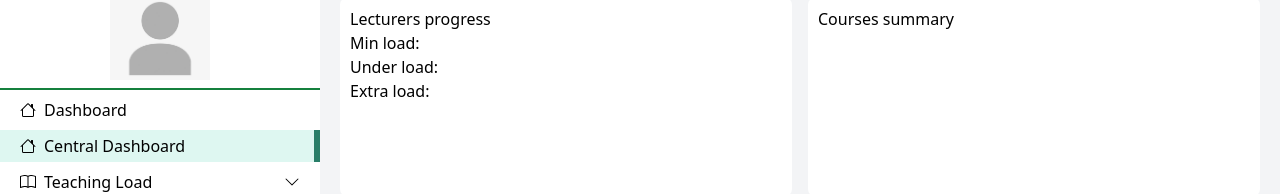
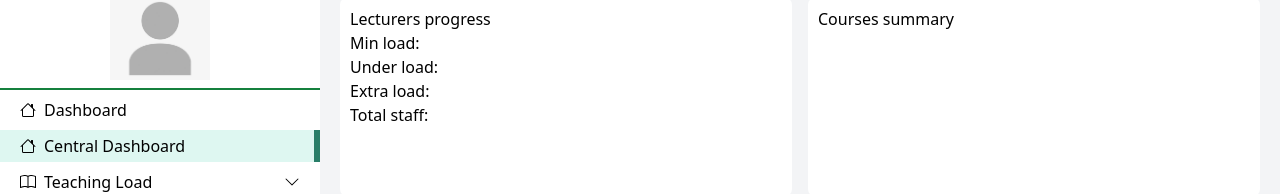
Before and after one commit to SE-Dev-team-cocis/teaching_load_r, a React (Vite) app: page /teaching-load/central in a window 1280 px wide. Shown: the part 107-301 px from the top of the page. Built offline with nearby package versions, Linux system fonts and the light colour scheme; no server answers.

Commit message:
Can now broadcast load

```diff
--- a/src/components/BelowButtons.tsx
+++ b/src/components/BelowButtons.tsx
@@ -4,6 +4,8 @@ import { assignLoad } from "../zustand/api/apis";
 import { toast } from "react-toastify";
 import CourseSubgroup, { Course } from "./load/CourseSubgroup";
 import useUserstore from "../zustand/userStore";
+import axios from "axios";
+import { useNavigate } from "react-router-dom";
 
 type AssignLoad = {
   courses: string;
@@ -22,8 +24,9 @@ const BelowButtons = ({ broadcast }: ButtonProps) => {
 
   const checkedLecturers = useNewLoadStore21((state) => state.checkedLecturers);
   const checkedCourses = useNewLoadStore21((state) => state.checkedCourses);
-  const checkedSemesterList = useNewLoadStore21((state) => state.checkedSemesterList);
-
+  const checkedSemesterList = useNewLoadStore21(
+    (state) => state.checkedSemesterList
+  );
 
   const setCheckedLecturers = useNewLoadStore21(
     (state) => state.setCheckedLecturers
@@ -31,9 +34,9 @@ const BelowButtons = ({ broadcast }: ButtonProps) => {
   const setCheckedCourses = useNewLoadStore21(
     (state) => state.setCheckedCourses
   );
-    const setCheckedSemesterList = useNewLoadStore21(
-      (state) => state.setCheckedSemesterList
-    );
+  const setCheckedSemesterList = useNewLoadStore21(
+    (state) => state.setCheckedSemesterList
+  );
 
   const myCheckedCourse: Course = checkedCourses[0];
 
@@ -126,6 +129,20 @@ const BelowButtons = ({ broadcast }: ButtonProps) => {
     }
   }
 
+  const user = useUserstore((state) => state.user);
+  const navigate = useNavigate();
+  const broadcastLoad = async (id: number) => {
+    console.log(id);
+    try {
+      const url = `https://teaching-load-api.onrender.com/api/broadcast/${id}`;
+      const response = await axios.put(url);
+      //Add toastify asynchronously
+      navigate("/teaching-load/central");
+    } catch (error) {
+      console.error(error);
+    }
+  };
+
   return (
     <>
       <div className="flex gap-4 justify-center items-center control_buttons ml-4 mt-3">
@@ -159,6 +176,7 @@ const BelowButtons = ({ broadcast }: ButtonProps) => {
           type="button"
           // disabled={broadcast === false ? true : true}
           disabled={!broadcast}
+          onClick={() => broadcastLoad(user.id)}
         >
           Broadcast
         </button>
--- a/src/components/CentralDashboard.tsx
+++ b/src/components/CentralDashboard.tsx
@@ -5,6 +5,8 @@ import axios from "axios";
 
 const CentralDashboard = () => {
   const [staff, setStaff] = useState([]);
+  const [totalStaff, setTotalStaff] = useState([]);
+
   const [collegeLoad, setCollegeLoad] = useState([]);
   const [departmentLoad, setDepartmentLoad] = useState([]);
 
@@ -13,10 +15,12 @@ const CentralDashboard = () => {
     try {
       const response = await axios.get(url);
       setStaff(response.data?.staff);
+      setTotalStaff(response.data.total_staff);
+
       setCollegeLoad(response.data?.overall_total_load);
       setDepartmentLoad(response.data.department_load);
 
-      // console.log(response.data);
+      console.log(response.data);
     } catch (error) {
       console.error(error);
     }
@@ -25,10 +29,10 @@ const CentralDashboard = () => {
   useEffect(() => {
     fetchSummary();
   }, []);
-  console.log(departmentLoad);
+  // console.log(departmentLoad);
   return (
     <div>
-      <TopCharts collegeLoad={collegeLoad} />
+      <TopCharts collegeLoad={collegeLoad} totalStaff={totalStaff} />
 
       <div className="grid grid-cols-12 gap-2 px-5">
         {departmentLoad?.map((department: any) => (
--- a/src/components/charts/Departments.tsx
+++ b/src/components/charts/Departments.tsx
@@ -2,7 +2,7 @@ import axios from "axios";
 import React, { useEffect, useState } from "react";
 
 const Departments = ({ department, staff }: any) => {
-  console.log("Department: ", department);
+  // console.log("Department: ", department);
   return (
     <div className="rounded-lg p-2 col-span-3 department">
       <div className="">
@@ -18,7 +18,7 @@ const Departments = ({ department, staff }: any) => {
             {staff.map((staffMember: any) => {
               if (staffMember.deparment === department.department_name) {
                 return (
-                  <div className="flex justify-between">
+                  <div className="flex justify-between" key={staffMember.staff}>
                     <p>{staffMember.staff}</p>
                     <p className="mr-4">{staffMember.sum}</p>
                   </div>
--- a/src/components/charts/TopCharts.tsx
+++ b/src/components/charts/TopCharts.tsx
@@ -1,4 +1,4 @@
-const TopCharts = ({collegeLoad}: any) => {
+const TopCharts = ({collegeLoad, totalStaff}: any) => {
   return (
     <div className="grid grid-cols-12 gap-4 dashboard">
       <div className="col-span-6 dashboard_card rounded-lg">
@@ -7,6 +7,7 @@ const TopCharts = ({collegeLoad}: any) => {
           <p>Min load: {collegeLoad.min_load}</p>
           <p>Under load: {collegeLoad.under_load}</p>
           <p>Extra load: {collegeLoad.extra_load}</p>
+          <p>Total staff: {totalStaff}</p>
         </div>
       </div>
       <div className="col-span-6 dashboard_card rounded-lg">
```
